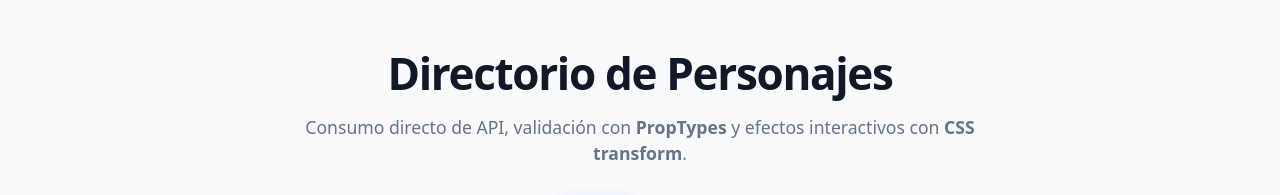
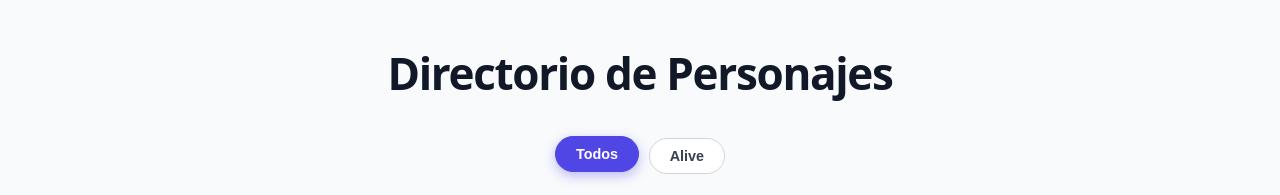
Before and after one commit to bhask4ra/card-lenguajes, a React (Vite) app: page / in a window 1280 px wide. Shown: the top 195 px of the page. Built offline with nearby package versions, Linux system fonts and the light colour scheme; no server answers.

Commit message:
style: remover subtitulo explicativo del encabezado

```diff
--- a/src/App.jsx
+++ b/src/App.jsx
@@ -43,9 +43,6 @@ function App() {
       <main>
         <header>
           <h1>Directorio de Personajes</h1>
-          <p className="subtitle">
-            Consumo directo de API, validación con <strong>PropTypes</strong> y efectos interactivos con <strong>CSS transform</strong>.
-          </p>
         </header>
 
         {/* Barra de Filtros interactiva con Fragment */}
```
